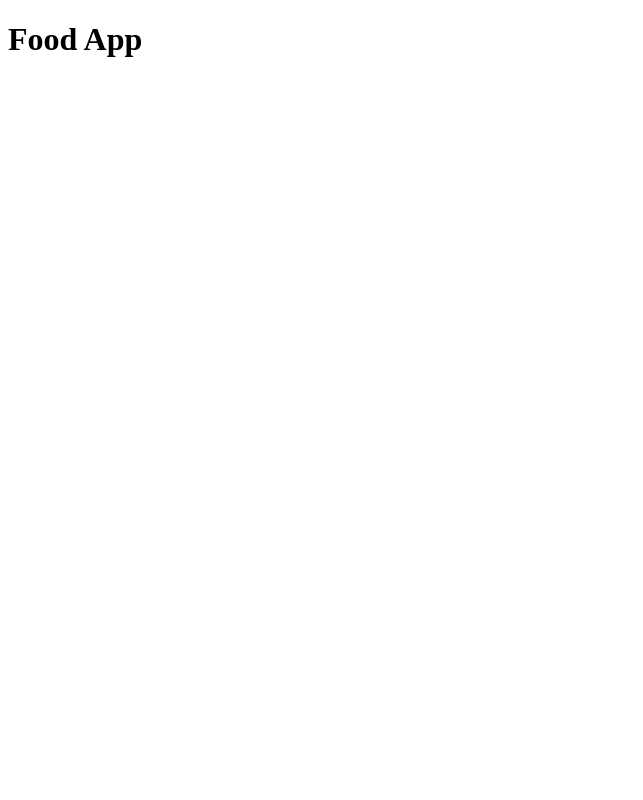
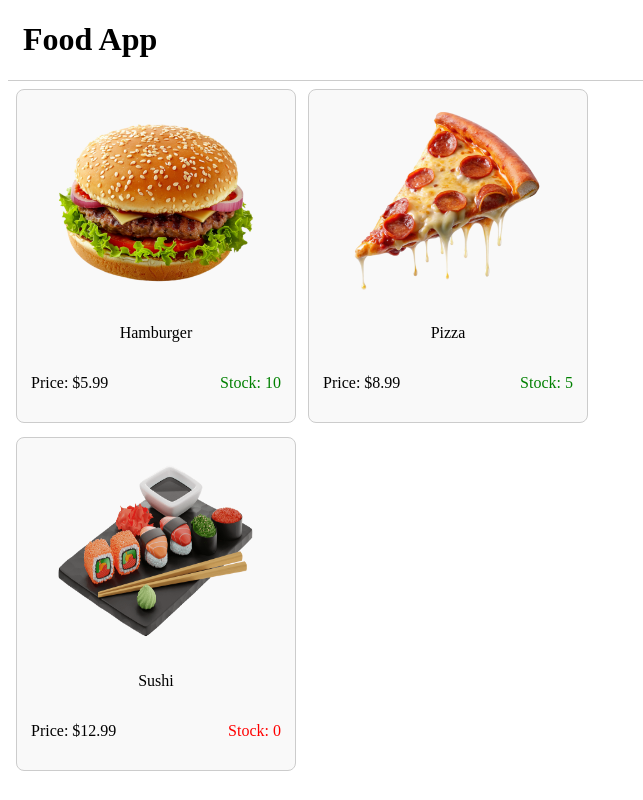
Before and after one commit to NahuelPajon/FoodApp-repository, a React (Vite) app: page / in a window 1280 px wide. Shown: the whole page, without its empty margins (0-643 px from the left). Built offline with nearby package versions, Linux system fonts and the light colour scheme.

Commit message:
static view of FoodTable

```diff
--- a/src/App.jsx
+++ b/src/App.jsx
@@ -18,7 +18,7 @@ const FOODS = [
     id: 1,
     name: "Hamburger",
     price: 5.99,
-    image: "src/images/Hamburger.jpeg",
+    image: "src/images/hamburger.png",
     stock: 10,
   },
   {
--- a/src/components/FoodTable/FoodTable.jsx
+++ b/src/components/FoodTable/FoodTable.jsx
@@ -1,15 +1,23 @@
 import React from "react";
 
+export function FoodTable({ foods }) {
+  if (!foods || foods.length === 0) {
+    return <p>No hay alimentos disponibles.</p>;
+  }
 
+  const columnsPerRow = 2; // Number of columns per row
+  const filas = [];
 
-export function FoodTable({ foods }) {
-  const filas = [];
-  foods.forEach((food) => {
-    filas.push(
-    <tr key={food.name}>
-      <FoodCell food={food} />
-    </tr >
-  )});
+  for (let i = 0; i < foods.length; i += columnsPerRow) {
+    const fila = (
+      <tr key={i}>
+        {foods.slice(i, i + columnsPerRow).map((food) => (
+          <FoodCell key={food.id} food={food} />
+        ))}
+      </tr>
+    );
+    filas.push(fila);
+  }
 
   return (
     <table>
@@ -19,15 +27,61 @@ export function FoodTable({ foods }) {
 }
 
 export function FoodCell({ food }) {
+  const name = food.name;
+  const price = food.price;
+  const stock = food.stock;
   return (
-    <td>
-      <FoodImage food={food}/>
+    <td
+      style={{
+        backgroundColor: "#f9f9f9",
+        display: "inline-block",
+        border: "1px solid #ccc",
+        padding: "14px",
+        borderRadius: "8px",
+        margin: "6px",
+        width: "250px",
+        textAlign: "center",
+        verticalAlign: "top",
+      }}
+    >
+      <FoodImage image={food.image} />
+      <p
+        style={{
+          display: "flex",
+          justifyContent: "center",
+          alignItems: "center",
+        }}
+      >
+        {name}
+      </p>
+      <div
+        style={{
+          display: "flex",
+          justifyContent: "space-between",
+          alignItems: "center",
+        }}
+      >
+        <p>Price: ${price}</p>
+        <p
+          style={{
+            color: stock === 0 ? "red" : "green",
+          }}
+        >
+          Stock: {stock}
+        </p>
+      </div>
     </td>
   );
 }
 
-export function FoodImage({ food }) {
-  <img src={food.image} alt="" />;
+export function FoodImage({ image }) {
+  return (
+    <img
+      src={image}
+      alt="food Image"
+      style={{ width: "200px", height: "200px" }}
+    />
+  );
 }
 
 export function FoodPrice() {}
--- a/src/components/TitleHeader.jsx
+++ b/src/components/TitleHeader.jsx
@@ -1,7 +1,12 @@
 export function TitleHeader() {
   return (
-    <>
+    <div
+      style={{
+        paddingLeft: "15px",
+        borderBottom: "1px solid #ccc",
+      }}
+    >
       <h1>Food App</h1>
-    </>
+    </div>
   );
 }
```
Also changed, not shown: src/images/Hamburger.jpeg (deleted), src/images/hamburger.png (added).
